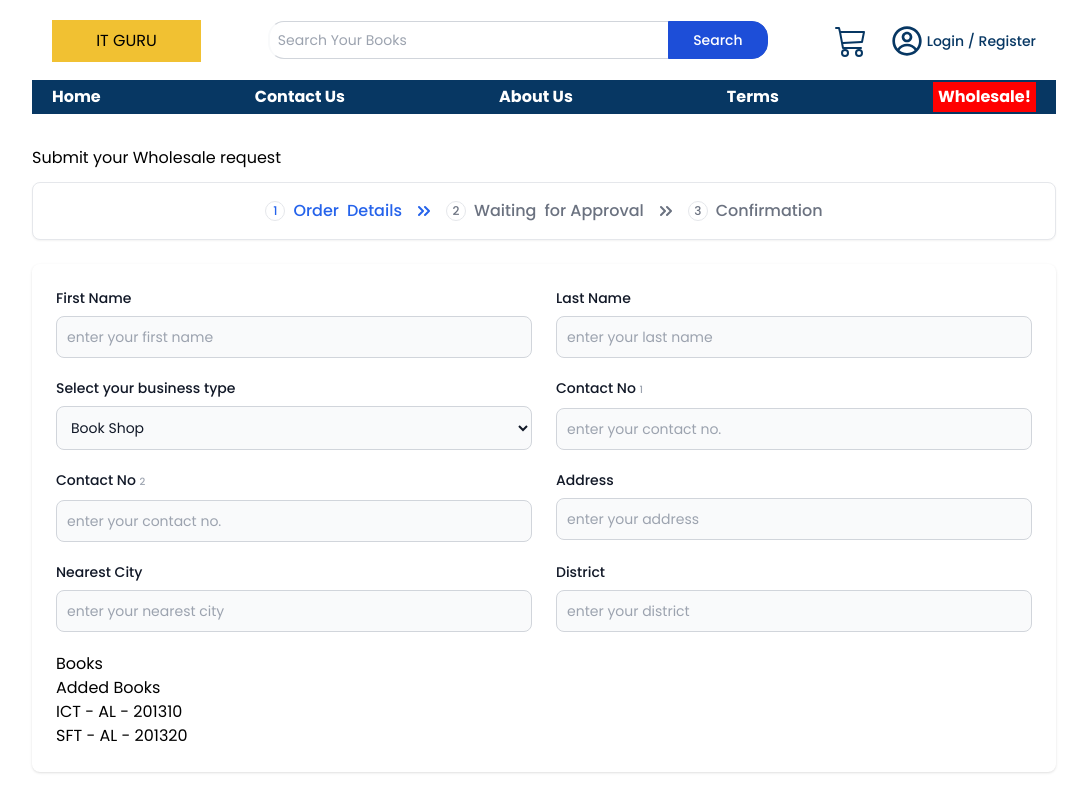
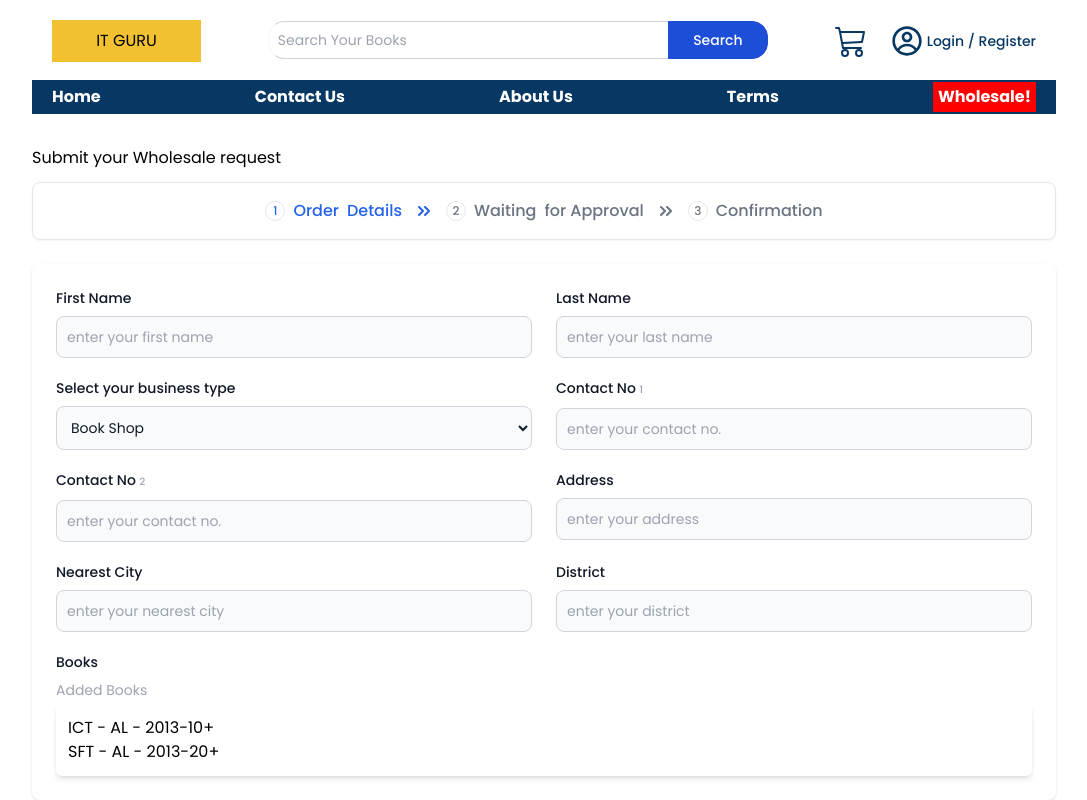
Before and after one commit to IT-Guru-Books-Store/ecomm-app-user, a Next.js app: page /wholesale-request in a window 1280 px wide. Shown: the top 800 px of the page, without its empty margins (96-1183 px from the left). Built offline with nearby package versions, Linux system fonts and the light colour scheme.

Commit message:
adding wholesale book list to order request step.

```diff
--- a/components/wholesale-request/wholesale-content/order-details/WholeSaleBookList.js
+++ b/components/wholesale-request/wholesale-content/order-details/WholeSaleBookList.js
@@ -8,10 +8,12 @@ const WholeSaleBookList = () => {
     setBookList([
       {
         name: "ICT - AL - 2013",
+        desc: "none",
         qty: 10,
       },
       {
         name: "SFT - AL - 2013",
+        desc: "none",
         qty: 20,
       },
     ]);
@@ -19,15 +21,21 @@ const WholeSaleBookList = () => {
 
   return (
     <div>
-      <h3>Books</h3>
+      <h3 className="block mb-2 text-sm font-medium text-gray-900 dark:text-white">
+        Books
+      </h3>
       <div>
-        <p>Added Books</p>
-        <div>
+        <p className="block mb-1 text-sm font-normal text-gray-400 dark:text-gray-200">
+          Added Books
+        </p>
+        <div className="p-3 shadow-md rounded-md">
           {bookList?.map((book) => {
             return (
               <div key={book}>
                 <span>{book.name}</span>
+                <button>-</button>
                 <span>{book.qty}</span>
+                <button>+</button>
               </div>
             );
           })}
```
